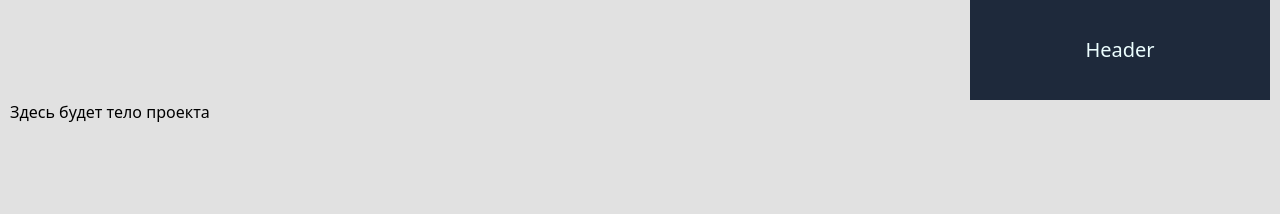
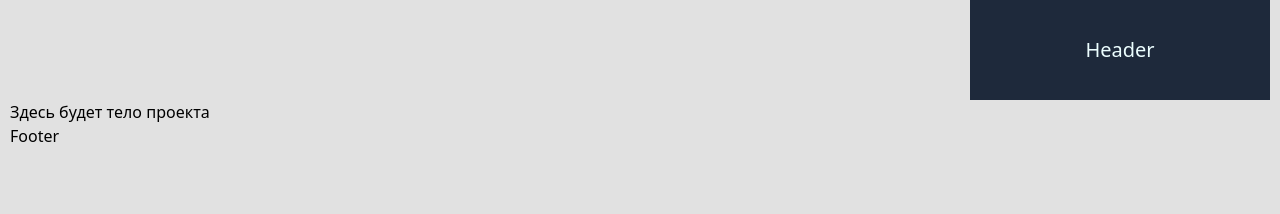
Before and after one commit to NikolayPilgun/GithubTraining, a React (Vite) app: page / in a window 1280 px wide. Shown: the top 214 px of the page. Built offline with nearby package versions, Linux system fonts and the light colour scheme.

Commit message:
Created a new footer component

```diff
--- a/src/App.tsx
+++ b/src/App.tsx
@@ -1,3 +1,4 @@
+import Footer from "./components/footer/Footer";
 import Header from "./components/header/Header";
 
 function App() {
@@ -5,6 +6,7 @@ function App() {
 		<div className="min-h-screen">
 			<Header />
 			Здесь будет тело проекта
+			<Footer />
 		</div>
 	);
 }
--- /dev/null
+++ b/src/components/footer/Footer.tsx
@@ -0,0 +1,5 @@
+function Footer() {
+	return <footer>Footer</footer>;
+}
+
+export default Footer;
```
